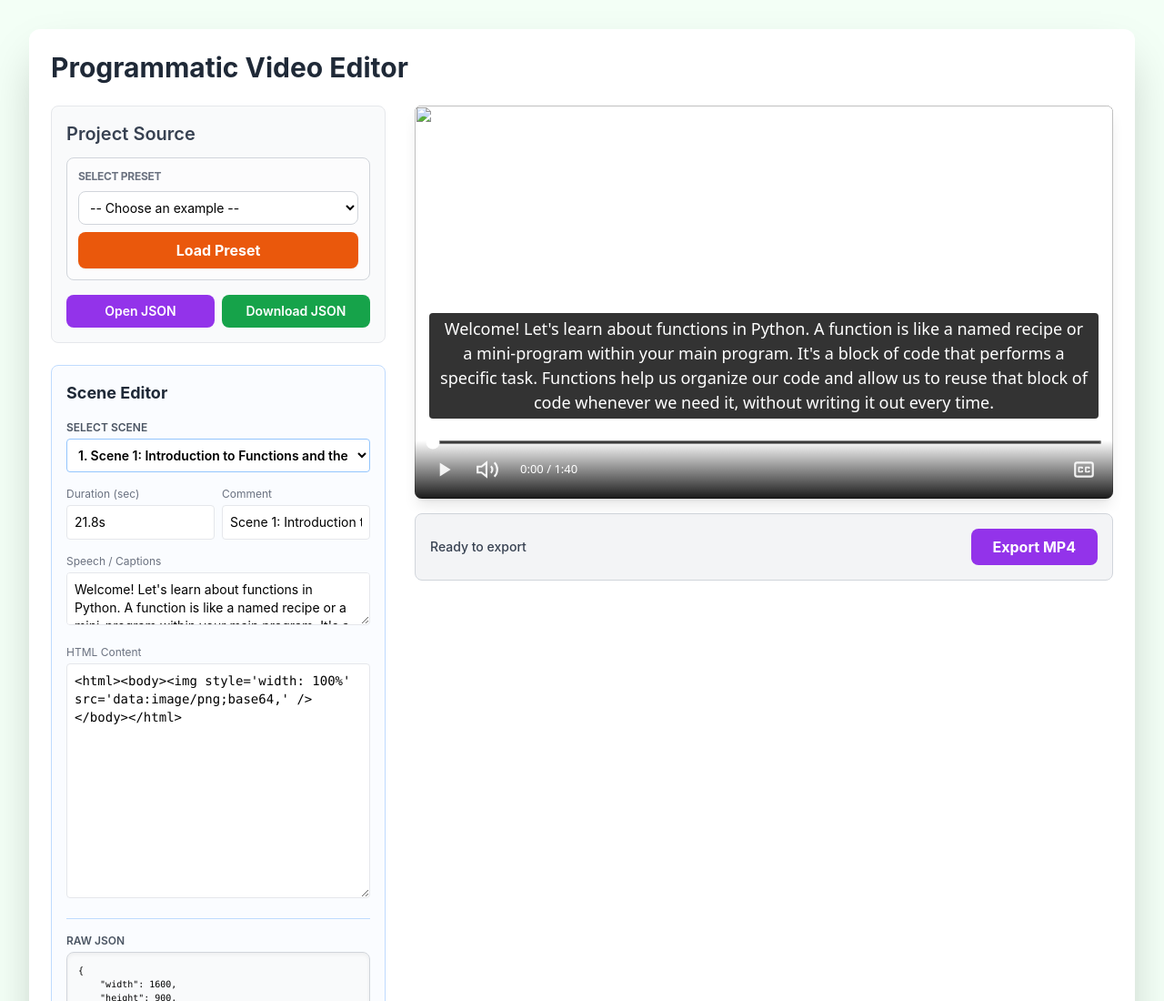
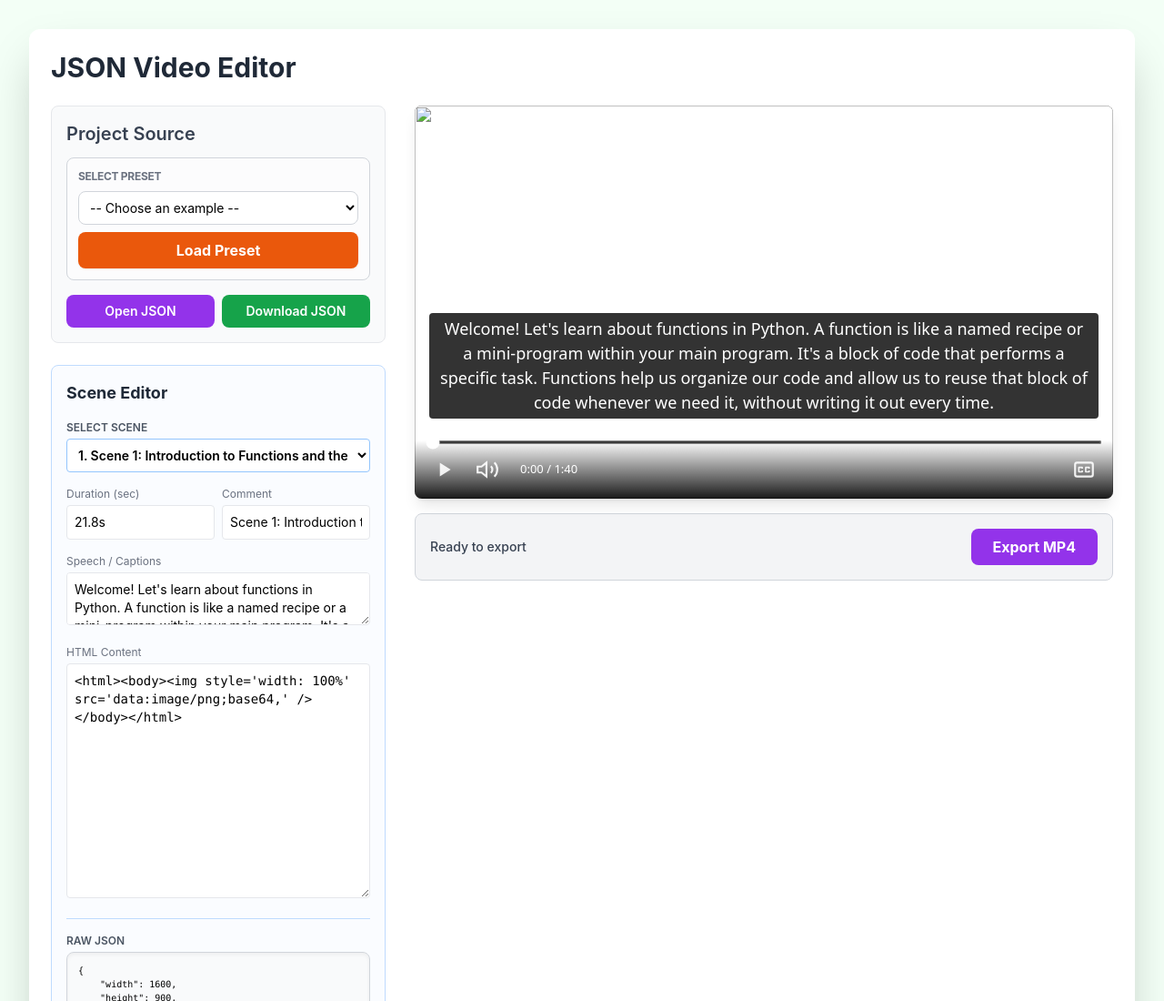
Before and after one commit to edcodedotorg/non-video-video-player, a plain HTML site: page index.html in a window 1280 px wide. Shown: the top 1100 px of the page at 91% size. Drawn offline with nearby package versions, Linux system fonts and the light colour scheme.

Commit message:
update header to JSON video editor

```diff
--- a/index.html
+++ b/index.html
@@ -37,7 +37,7 @@
 </head>
 <body class="p-4 md:p-8">
     <div class="max-w-7xl mx-auto bg-white p-6 rounded-xl shadow-2xl">
-        <h1 class="text-3xl font-bold mb-6 text-gray-800">Programmatic Video Editor</h1>
+        <h1 class="text-3xl font-bold mb-6 text-gray-800">JSON Video Editor</h1>
 
         <div class="grid grid-cols-1 lg:grid-cols-3 gap-8 items-start">
             <div class="lg:col-span-1 flex flex-col gap-6">
```
